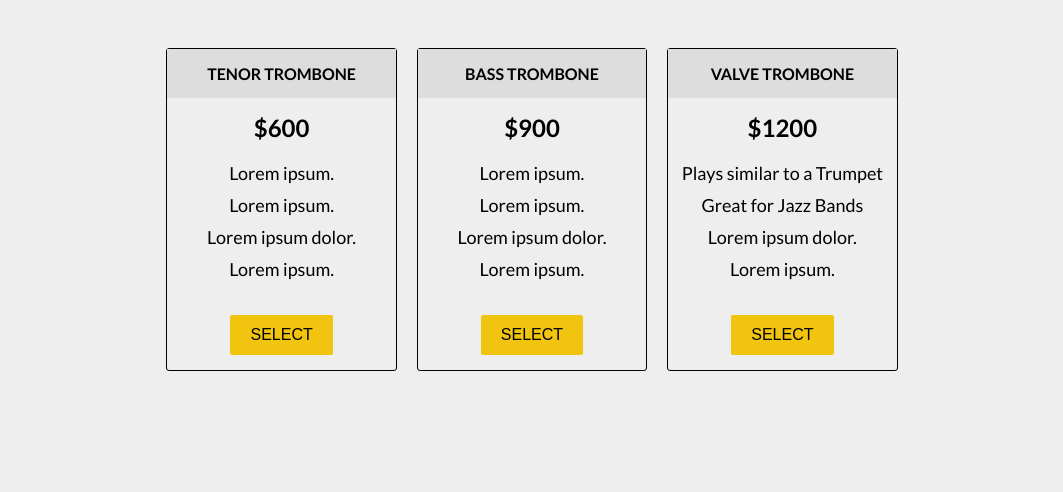
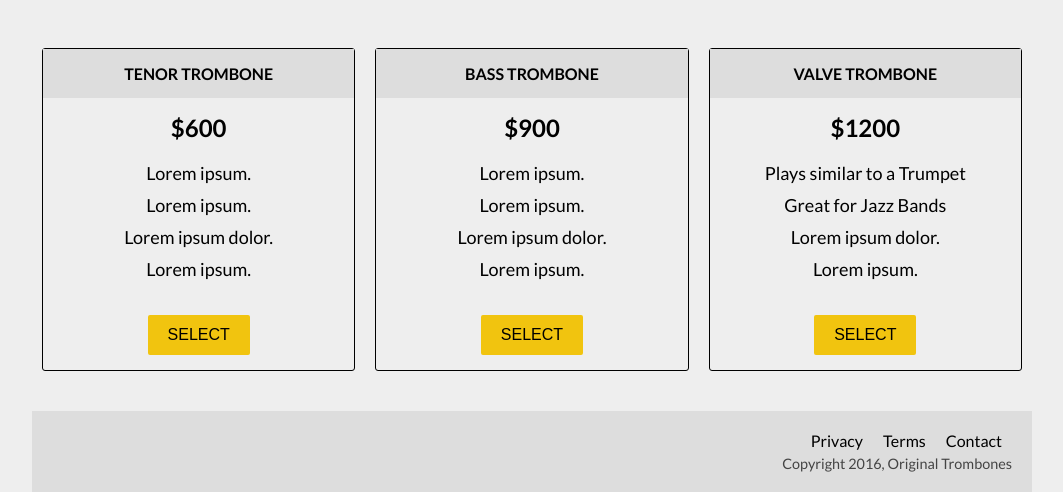
Before and after one commit to samirzjadhav/fcc-original-trombones-landing-page, a plain HTML site: page index.html in a window 1280 px wide. Shown: the part 1029-1521 px from the top of the page, without its empty margins (108-1171 px from the left). Before the commit the page ends 1410 px from the top, so only its background shows below. Drawn offline with Linux system fonts and the light colour scheme.

Commit message:
feat: add footer

```diff
--- a/index.html
+++ b/index.html
@@ -126,6 +126,14 @@
             <button class="btn">Select</button>
           </div>
         </section>
+        <footer>
+          <ul>
+            <li><a href="#">Privacy</a></li>
+            <li><a href="#">Terms</a></li>
+            <li><a href="#">Contact</a></li>
+          </ul>
+          <span>Copyright 2016, Original Trombones</span>
+        </footer>
       </div>
     </div>
   </body>
--- a/style.css
+++ b/style.css
@@ -110,6 +110,23 @@ body {
 
 /* CONTAINER SECTION */
 
+.container {
+  max-width: 1000px;
+  width: 100%;
+  margin: 0 auto;
+}
+
+.product {
+  display: flex;
+  flex-direction: column;
+  align-items: center;
+  text-align: center;
+  width: calc(100% / 3);
+  margin: 10px;
+  border: 1px solid #000;
+  border-radius: 3px;
+}
+
 #features {
   margin-top: 30px;
   display: flex;
@@ -161,22 +178,13 @@ body {
   width: 100%;
 }
 
+/* PRICING CARD SECTION */
+
 #pricing {
   margin-top: 60px;
   display: flex;
   flex-direction: row;
   justify-content: center;
-}
-
-.product {
-  display: flex;
-  flex-direction: column;
-  align-items: center;
-  text-align: center;
-  width: calc(54% / 3);
-  margin: 10px;
-  border: 1px solid #000;
-  border-radius: 3px;
 }
 
 .product > .level {
@@ -226,3 +234,34 @@ body {
     margin-bottom: 10px;
   }
 }
+
+/* FOOTER SECTION */
+footer {
+  margin-top: 30px;
+  background-color: #ddd;
+  padding: 20px;
+}
+
+footer > ul {
+  display: flex;
+  justify-content: flex-end;
+  list-style: none;
+}
+
+footer > ul > li {
+  padding: 0 10px;
+}
+
+footer > ul > li > a {
+  text-decoration: none;
+  color: #000;
+  font-weight: 500;
+}
+
+footer > span {
+  margin-top: 5px;
+  display: flex;
+  justify-content: flex-end;
+  font-size: 0.9em;
+  color: #444;
+}
```
